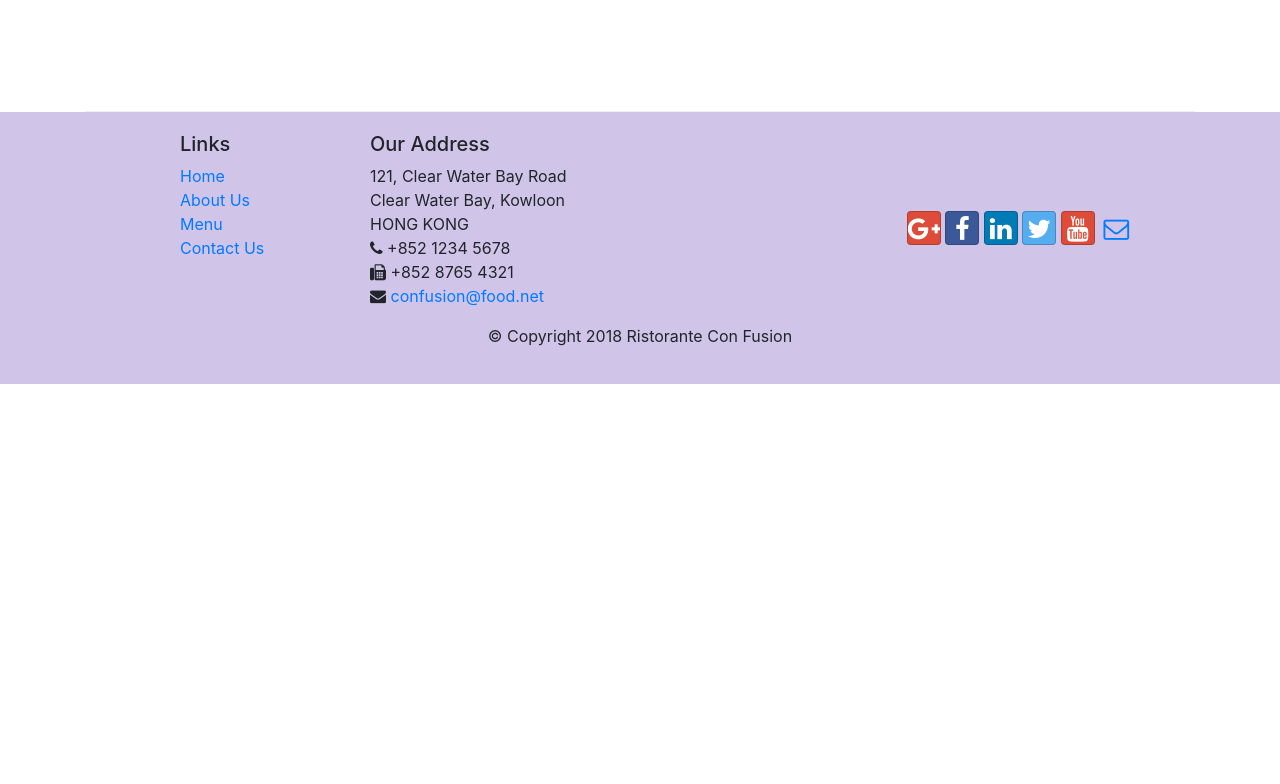
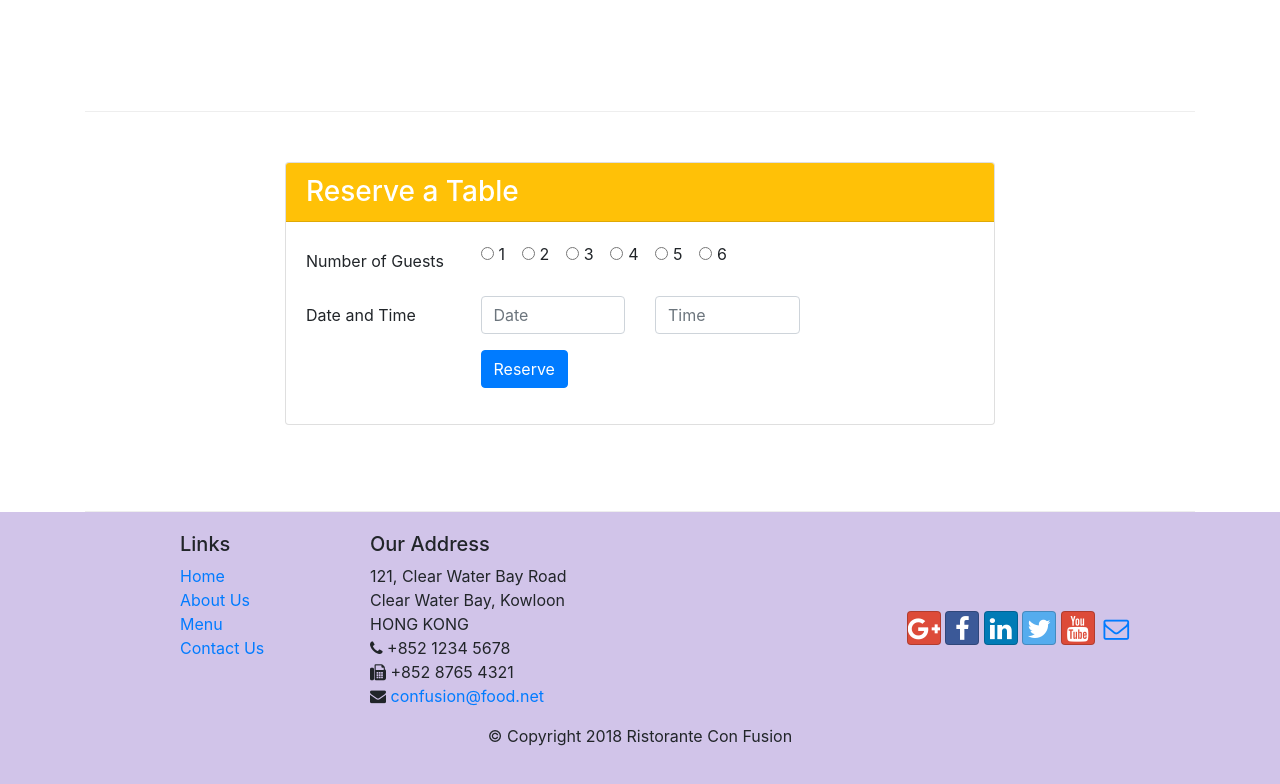
Before and after one commit to adityagr488/conFusion, a website: page index.html in a window 1280 px wide. Shown: the part 1422-2206 px from the top of the page. Before the commit the page ends 1806 px from the top, so only its background shows below. Drawn offline with nearby package versions, Linux system fonts and the light colour scheme.

Commit message:
Assignment 2-> completed

```diff
--- a/index.html
+++ b/index.html
@@ -41,8 +41,13 @@
                     <h1>Ristorante con Fusion</h1>
                     <p>We take inspiration from the World's best cuisines, and create a unique fusion experience. Our lipsmacking creations will tickle your culinary senses!</p>
                 </div>
-                <div class="col-12 col-sm align-self-center">
+                <div class="col-12 col-sm-3 align-self-center">
                     <img src="img/logo.png" class="image-fluid">
+                </div>
+                <div class="col-12 col-md-3 align-self-center">
+                    <a href="#ReservationForm" class="nav-link">
+                        <button class="btn btn-sm btn-block bg-warning" type="button">Reserve Table</button>
+                    </a>
                 </div>
             </div>
         </div>
@@ -55,7 +60,7 @@
             </div>
             <div class="col col-sm order-sm-first col-md">
                 <div class="media">
-                    <img src="img/uthappizza.png" alt="uthappizza "class="d-flex mr-3 img-thumbnail align-self-center">
+                    <img class="d-flex mr-3 img img-thumbnail align-self-center" src="img/uthappizza.png" alt="uthappizza">
                     <div class="media-body">
                         <h2 class="mt-0">Uthappizza
                             <span class="badge badge-danger">HOT</span>
@@ -73,8 +78,15 @@
                 <h3>This Month's Promotions</h3>
             </div>
             <div class="col col-sm col-md">
-                <h2>Weekend Grand Buffet</h2>
-                <p class="d-none d-sm-block">Featuring mouthwatering combinations with a choice of five different salads, six enticing appetizers, six main entrees and five choicest desserts. Free flowing bubbly and soft drinks. All for just $19.99 per person </p>
+                <div class="media">
+                    <div class="media-body">
+                        <h2 class="mt-0">Weekend Grand Buffet
+                            <span class="badge badge-danger">NEW</span>
+                        </h2>
+                        <p class="d-none d-sm-block">Featuring mouthwatering combinations with a choice of five different salads, six enticing appetizers, six main entrees and five choicest desserts. Free flowing bubbly and soft drinks. All for just $19.99 per person </p>
+                    </div>
+                    <img class="d-flex ml-3 img img-thumbnail align-self-center" src="img/buffet.png" alt="buffet">
+                </div>
             </div>
         </div>
 
@@ -84,12 +96,75 @@
             </div>
             <div class="col col-sm order-sm-first col-md">
                 <div class="media">
-                    <img class="d-flex mr-3 img-thumbnail align-self-center" src="img/alberto.png" alt="alberto">
+                    <img class="d-flex mr-3 img img-thumbnail align-self-center" src="img/alberto.png" alt="alberto">
                     <div class="media-body">
                         <h2 class="mt-0">Alberto Somayya</h2>
                         <h4>Executive Chef</h4>
                         <p class="d-none d-sm-block">Award winning three-star Michelin chef with wide International experience having worked closely with whos-who in the culinary world, he specializes in creating mouthwatering Indo-Italian fusion experiences. </p>
                     </div>
+                </div>
+            </div>
+        </div>
+    </div>
+
+    <div class="container">
+        <div class="row row-content">
+            <div class="col-12 col-sm-8 offset-sm-2">
+                <div class=" card card-block" id="ReservationForm">
+                    <h3 class="card-header bg-warning text-white">Reserve a Table</h3>
+                    <form>
+                        <div class="card-body" id="ReservationForm">
+                            <div class="form-group row">
+                                <label for="no_of_guests" class="col-md-3 col-form-label">Number of Guests</label>
+                                <div class="col-md-6">
+                                    <div class="form-check-inline">
+                                        <label for="1" class="form-check-label">
+                                            <input type="radio" name="no_of_guests" id="1" class="form-check-input" value="1">1
+                                        </label>
+                                    </div>
+                                    <div class="form-check-inline">
+                                        <label for="2" class="form-check-label">
+                                            <input type="radio" name="no_of_guests" id="2" class="form-check-input" value="2">2
+                                        </label>
+                                    </div>
+                                    <div class="form-check-inline">
+                                        <label for="3" class="form-check-label">
+                                            <input type="radio" name="no_of_guests" id="3" class="form-check-input" value="3">3
+                                        </label>
+                                    </div>
+                                    <div class="form-check-inline">
+                                        <label for="4" class="form-check-label">
+                                            <input type="radio" name="no_of_guests" id="4" class="form-check-input" value="4">4
+                                        </label>
+                                    </div>
+                                    <div class="form-check-inline">
+                                        <label for="5" class="form-check-label">
+                                            <input type="radio" name="no_of_guests" id="5" class="form-check-input" value="5">5
+                                        </label>
+                                    </div>
+                                    <div class="form-check-inline">
+                                        <label for="6" class="form-check-label">
+                                            <input type="radio" name="no_of_guests" id="6" class="form-check-input" value="6">6
+                                        </label>
+                                    </div>
+                                </div>
+                            </div>
+                            <div class="form-group row">
+                                <label for="date_and_time" class="col-md-3 col-form-label">Date and Time</label>
+                                <div class="col-12 col-md-3">
+                                    <input type="text" class="form-control" id="date" name="date" placeholder="Date">
+                                </div>
+                                <div class="col-12 col-md-3">
+                                    <input type="text" class="form-control" id="time" name="time" placeholder="Time">
+                                </div>
+                            </div>
+                            <div class="form-group row">
+                                <div class="offset-md-3 col-md-10">
+                                    <button type="submit" class="btn btn-primary">Reserve</button>
+                                </div>
+                            </div>
+                        </div>
+                    </form>
                 </div>
             </div>
         </div>
```
Also changed, not shown: contactus.html (+1 -1 lines).
